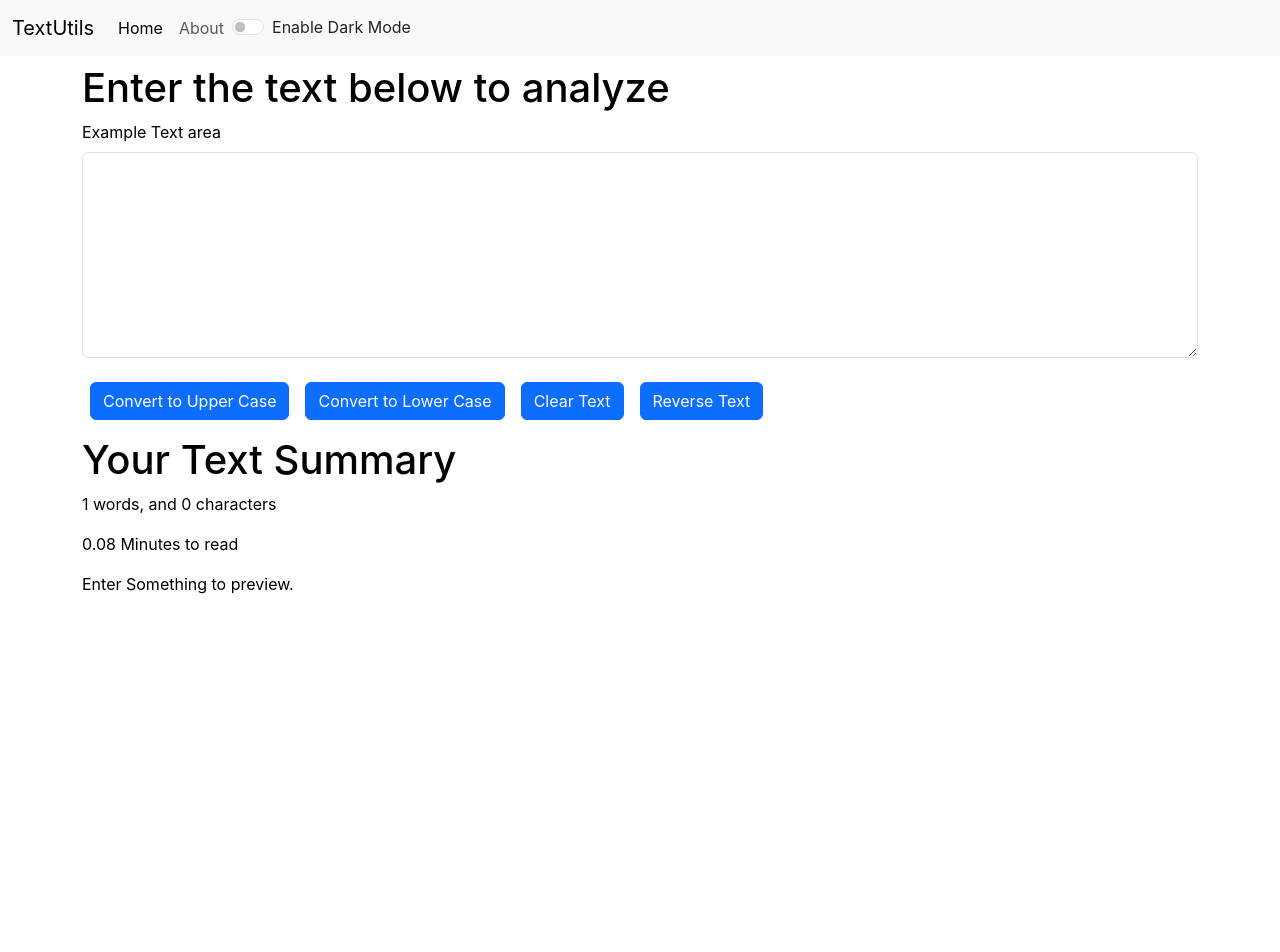
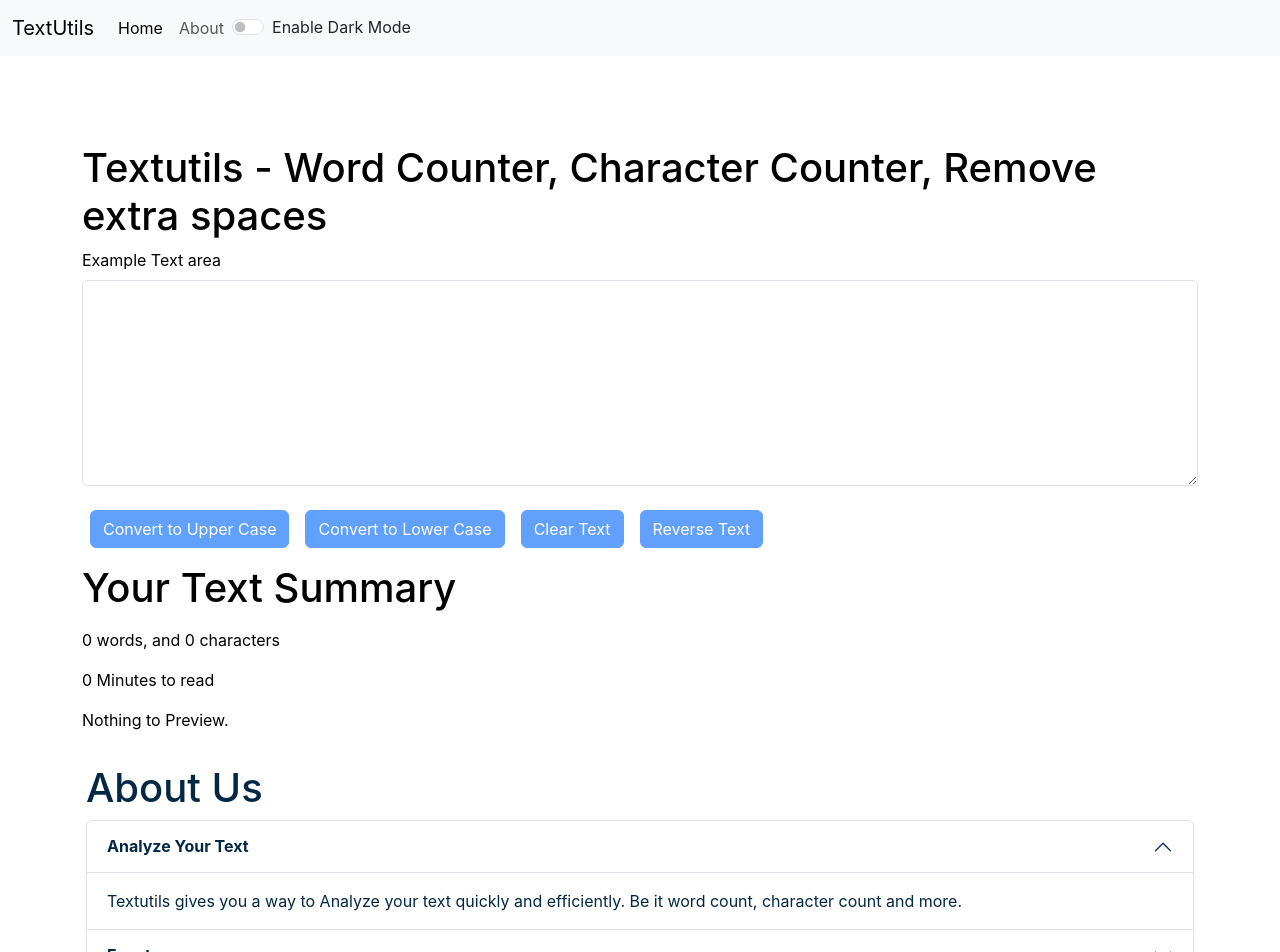
Before and after one commit to tarunkuma707/reactJsTutorial_textUtils_codeWithHarry, a React (Create React App) app: page / in a window 1280 px wide. Shown: the top 952 px of the page. Before the commit the page ends 800 px from the top, so only its background shows below. Built offline with nearby package versions, Linux system fonts and the light colour scheme.

Commit message:
Fixing Issues of TextUtils Video 19 Code with Harry React JS

```diff
--- a/package.json
+++ b/package.json
@@ -1,4 +1,5 @@
 {
+  "homepage": "https://tarunkuma707.github.io/reactJs_textUtils_deploy",
   "name": "my-app",
   "version": "0.1.0",
   "private": true,
@@ -7,12 +8,15 @@
     "@testing-library/jest-dom": "^6.6.3",
     "@testing-library/react": "^16.2.0",
     "@testing-library/user-event": "^13.5.0",
+    "gh-pages": "^6.3.0",
     "react": "^19.0.0",
     "react-dom": "^19.0.0",
     "react-scripts": "5.0.1",
     "web-vitals": "^2.1.4"
   },
   "scripts": {
+    "predeploy": "npm run build",
+    "deploy": "gh-pages -d build",
     "start": "react-scripts start",
     "build": "react-scripts build",
     "test": "react-scripts test",
--- a/public/index.html
+++ b/public/index.html
@@ -7,13 +7,13 @@
     <meta name="theme-color" content="#000000" />
     <meta
       name="description"
-      content="TextUtils is a utility which can be used to manipulate your text in the way you want."
+      content="TextUtils is word counter and a character counting utility which can be used to manipulate your text in multiple ways."
     />
     <link rel="apple-touch-icon" href="%PUBLIC_URL%/logo192.png" />
     <link rel="manifest" href="%PUBLIC_URL%/manifest.json" />
 
   <link href="https://cdn.jsdelivr.net/npm/bootstrap@5.3.3/dist/css/bootstrap.min.css" rel="stylesheet" integrity="sha384-QWTKZyjpPEjISv5WaRU9OFeRpok6YctnYmDr5pNlyT2bRjXh0JMhjY6hW+ALEwIH" crossorigin="anonymous">
-    <title>TextUtils</title>
+    <title>TextUtils -  Word Counter | character count | uppercase to lowercase</title>
   </head>
   <body>
     <noscript>You need to enable JavaScript to run this app.</noscript>
--- a/src/App.js
+++ b/src/App.js
@@ -1,6 +1,6 @@
-import { use, useActionState, useState } from 'react';
+import { useState } from 'react';
 import './App.css';
-// import About from './components/About';
+import About from './components/About';
 import Navbar from './components/Navbar';
 import TextForm from './components/TextForm';
 import Alert from './components/Alert';
@@ -38,8 +38,8 @@ function App() {
     <>
       <Navbar title="TextUtils" aboutText="About" mode={mode} toggleMode={toggleMode} fontColor = {fontColor} />
       <Alert alert={alert} />
-      <TextForm showAlert={showAlert} heading="Enter the text below to analyze" mode={mode} />
-       {/* <About /> */}
+      <TextForm showAlert={showAlert} heading="Textutils - Word Counter, Character Counter, Remove extra spaces" mode={mode} />
+       <About mode={mode} />
     </>
   );
 }
--- a/src/components/About.js
+++ b/src/components/About.js
@@ -1,72 +1,58 @@
 import React, { useState } from 'react'
 
-export default function About() {
+export default function About(props) {
 
-    const [myStyle, setMyStyle] = useState({
-        color:'black',
-        backgroundColor:'white',
-    })
-    const [btnText, setBtnText] = useState("Enable Dark Mode")
-    let toggleStyle = () => {
-        if(myStyle.color==='white'){
-            setMyStyle({
-                color:'black',
-                backgroundColor:'white',
-            })
-            setBtnText("Enable Dark Mode");
-        }
-        else{
-            setMyStyle({
-                color:'white',
-                backgroundColor:'black',
-            })
-            setBtnText("Enable Light Mode");
-        }
+    // const [myStyle, setMyStyle] = useState({
+    //     color:'black',
+    //     backgroundColor:'white',
+    // })
+
+    let myStyle = {
+        color: props.mode === "dark" ? "white" : '#042743',
+        backgroundColor : props.mode === "dark" ? "rgb(36,74,104)" : 'white',
     }
+
   return (
-    <div className='container p-3' style={myStyle}>
+    <div className='container p-3' style={{color: props.mode === "dark" ? "white" : '#042743'}}>
         <h1>About Us</h1>
         <div className="accordion" id="accordionExample">
             <div className="accordion-item">
                 <h2 className="accordion-header">
                 <button className="accordion-button" type="button" data-bs-toggle="collapse" data-bs-target="#collapseOne" aria-expanded="true" aria-controls="collapseOne"  style={myStyle}>
-                    Accordion Item #1
+                    <strong>Analyze Your Text</strong>
                 </button>
                 </h2>
                 <div id="collapseOne" className="accordion-collapse collapse show" data-bs-parent="#accordionExample">
                 <div className="accordion-body" style={myStyle}>
-                    <strong>This is the first item's accordion body.</strong> It is shown by default, until the collapse plugin adds the appropriate classes that we use to style each element. These classes control the overall appearance, as well as the showing and hiding via CSS transitions. You can modify any of this with custom CSS or overriding our default variables. It's also worth noting that just about any HTML can go within the <code>.accordion-body</code>, though the transition does limit overflow.
+                    Textutils gives you a way to Analyze your text quickly and efficiently. Be it word count, character count and more.
                 </div>
                 </div>
             </div>
             <div className="accordion-item">
                 <h2 className="accordion-header">
                 <button className="accordion-button collapsed" type="button" data-bs-toggle="collapse" data-bs-target="#collapseTwo" aria-expanded="false" aria-controls="collapseTwo"  style={myStyle}>
-                    Accordion Item #2
+                <strong>Free to use</strong>
                 </button>
                 </h2>
                 <div id="collapseTwo" className="accordion-collapse collapse" data-bs-parent="#accordionExample">
                 <div className="accordion-body" style={myStyle}>
-                    <strong>This is the second item's accordion body.</strong> It is hidden by default, until the collapse plugin adds the appropriate classes that we use to style each element. These classes control the overall appearance, as well as the showing and hiding via CSS transitions. You can modify any of this with custom CSS or overriding our default variables. It's also worth noting that just about any HTML can go within the <code>.accordion-body</code>, though the transition does limit overflow.
+                    It is free to use feww character tool that provides you lot
                 </div>
                 </div>
             </div>
             <div className="accordion-item">
                 <h2 className="accordion-header">
                 <button className="accordion-button collapsed" type="button" data-bs-toggle="collapse" data-bs-target="#collapseThree" aria-expanded="false" aria-controls="collapseThree"  style={myStyle}>
-                    Accordion Item #3
+                    <strong>Browser Compatible</strong>
                 </button>
                 </h2>
                 <div id="collapseThree" className="accordion-collapse collapse" data-bs-parent="#accordionExample">
                     <div className="accordion-body" style={myStyle}>
-                        <strong>This is the third item's accordion body.</strong> It is hidden by default, until the collapse plugin adds the appropriate classes that we use to style each element. These classes control the overall appearance, as well as the showing and hiding via CSS transitions. You can modify any of this with custom CSS or overriding our default variables. It's also worth noting that just about any HTML can go within the <code>.accordion-body</code>, though the transition does limit overflow.
+                        This word counter software sworks in any web Browser.
                     </div>
                 </div>
             </div>
         </div>
-        <div className="container">
-            <button type='button' onClick={toggleStyle} className='btn btn-primary'>{btnText}</button>
-        </div>
     </div>
   )
 }
--- a/src/components/Alert.js
+++ b/src/components/Alert.js
@@ -5,8 +5,10 @@ function Alert(props) {
         return word.charAt(0).toUpperCase() + word.slice(1)
     }
     return (
-        props.alert && <div className={`alert alert-${props.alert.type} alert-dismissible fade show`} role="alert">
+        <div style={{height:'10vh'}}>
+        {props.alert && <div className={`alert alert-${props.alert.type} alert-dismissible fade show`} role="alert">
             <strong>{capitialize(props.alert.type)} : </strong>{props.alert.msg}
+        </div>}
         </div>
     )
 }
--- a/src/components/Navbar.js
+++ b/src/components/Navbar.js
@@ -14,10 +14,10 @@ export default function Navbar(props) {
           <div className="collapse navbar-collapse" id="navbarNav">
             <ul className="navbar-nav">
               <li className="nav-item">
-                <a className="nav-link active" aria-current="page" href="/">Home</a>
+                <a className="nav-link active" aria-current="page" href="#">Home</a>
               </li>
               <li className="nav-item">
-                <a className="nav-link" href="/">{props.aboutText}</a>
+                <a className="nav-link" href="#">{props.aboutText}</a>
               </li>
             </ul>
             <div className="form-check form-switch">
--- a/src/components/TextForm.js
+++ b/src/components/TextForm.js
@@ -38,18 +38,18 @@ export default function TextForm(props) {
                     <textarea style={{ backgroundColor: props.mode==='light' ? 'white' : 'grey' , color: props.mode==='light' ? 'grey' : 'white'}} type="email" onChange={handleOnChange} className="form-control" value={text} id="myBox" rows="8"></textarea>
                 </div>
                 <div className="col-12">
-                    <button type='button' className="btn btn-primary m-2" onClick={handleUpClick}>Convert to Upper Case</button>
-                    <button type='button' className="btn btn-primary m-2" onClick={handleLowClick}>Convert to Lower Case</button>
-                    <button type='button' className="btn btn-primary m-2" onClick={handleClearClick}>Clear Text</button>
-                    <button type='button' className="btn btn-primary m-2" onClick={handleReverseClick}>Reverse Text</button>
+                    <button disabled={text.length===0} type='button' className="btn btn-primary m-2" onClick={handleUpClick}>Convert to Upper Case</button>
+                    <button disabled={text.length===0} type='button' className="btn btn-primary m-2" onClick={handleLowClick}>Convert to Lower Case</button>
+                    <button disabled={text.length===0} type='button' className="btn btn-primary m-2" onClick={handleClearClick}>Clear Text</button>
+                    <button disabled={text.length===0} type='button' className="btn btn-primary m-2" onClick={handleReverseClick}>Reverse Text</button>
                 </div>
             </form>
         </div>
         <div className="container my-2" style={{color:props.mode==='dark' ? 'white' :'black' }}>
-            <h1>Your Text Summary</h1>
-            <p>{text.split(" ").length} words, and {text.length} characters</p>
-            <p>{0.08 * text.split(" ").length} Minutes to read</p>
-            <p>{text.length>0 ? text : "Enter Something to preview."}</p>
+            <h1 className='mb-3'>Your Text Summary</h1>
+            <p>{text.split(" ").filter((element)=>{return element.length!==0}).length} words, and {text.split(" ").filter((element)=>{return element.length!==0}).length} characters</p>
+            <p>{0.08 * text.split(" ").filter((element)=>{return element.length!==0}).length} Minutes to read</p>
+            <p>{text.length>0 ? text : "Nothing to Preview."}</p>
         </div>
     </div>
   )
```
Also changed, not shown: 1 other file (tests, documents, lock files or other folders).
